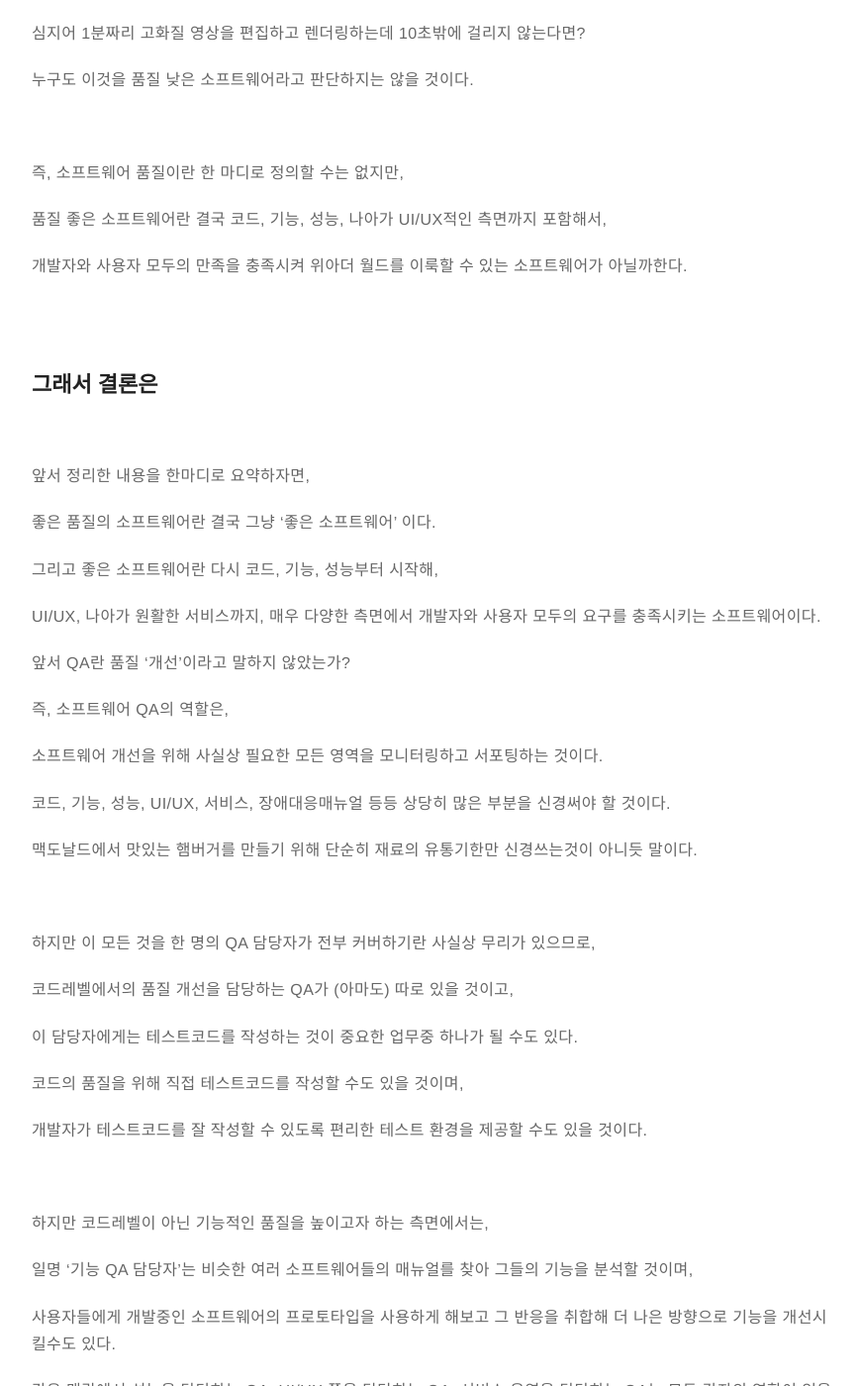
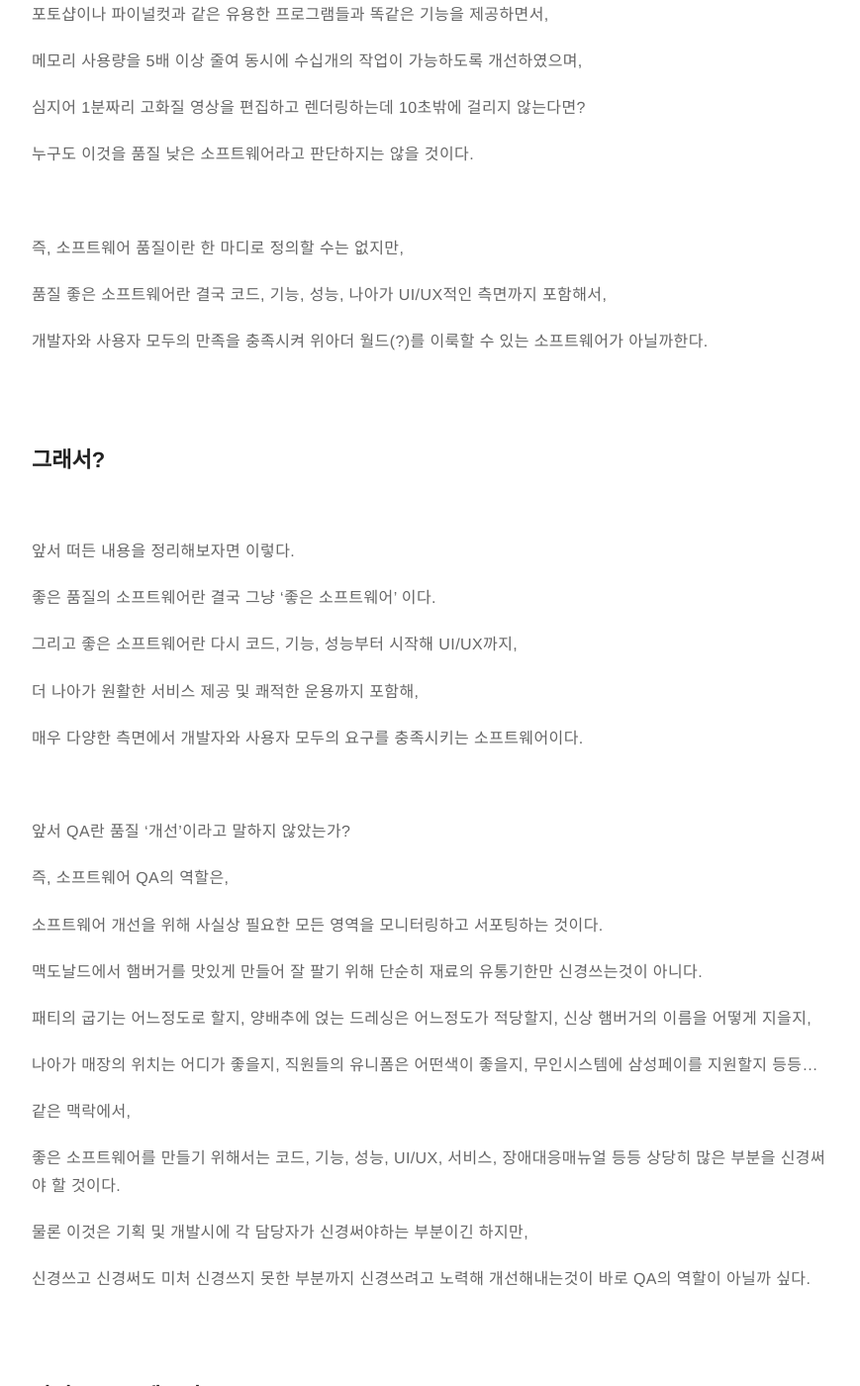
Before and after one commit to itholic/itholic.github.io, a Jekyll site: the page built from _posts/qa/2019-04-05-qa-what-is-qa.md, in a window 1280 px wide and 1400 px high, scrolled down 3163 px. Shown: the whole window at 99% size, without its empty margins (203-1072 px from the left). Built offline with Jekyll 4.4.1, drawn with Linux system fonts in a browser that asks for light colours; comment, search, counter and statistics services are not loaded; some of the changed text lies outside the part shown.

Commit message:
[qa][update] what is qa

```diff
--- a/_posts/qa/2019-04-05-qa-what-is-qa.md
+++ b/_posts/qa/2019-04-05-qa-what-is-qa.md
@@ -89,7 +89,7 @@ sitemap:
 
 <br/>
 
-1. 적절한 디자인패턴을 적재적소에 적용해 확장성있고 유지보수가 용이한 코드일까?
+#### 1. 적절한 디자인패턴을 적재적소에 적용해 확장성있고 유지보수가 용이한 코드일까?
 
 코드레벨에서 생각해본다면 그럴 수도 있을 것 같다.
 
@@ -101,7 +101,7 @@ Python 코드라고 가정한다면 PEP8 규칙을 잘 지킨 깔끔한 코드
 
 <br/>
 
-2. 기존의 소프트웨어에서 제공하지 않던 새로운 기능, 혹은 같은 기능을 훨씬 편하게 제공하는 소프트웨어 일까?
+#### 2. 기존의 소프트웨어에서 제공하지 않던 새로운 기능, 혹은 같은 기능을 훨씬 편하게 제공하는 소프트웨어 일까?
 
 이번엔 코드레벨이 아닌 사용자 레벨에서 생각해봤다.
 
@@ -115,17 +115,17 @@ Python 코드라고 가정한다면 PEP8 규칙을 잘 지킨 깔끔한 코드
 
 만약 페이스북의 코드가 알고보니 초급 개발자가 연습삼아 개발한 끔찍한 스파게티 코드로 이루어져 있다고해서,
 
-사용자들의 페이스북을 품질 낮은 소프트웨어라고 판단할까?
+사용자들이 페이스북을 품질 낮은 소프트웨어라고 판단할까?
 
 <br/>
 
-3. 기존의 소프트웨어보다 성능상 매우 뛰어난 소프트웨어?
+#### 3. 기존의 소프트웨어보다 성능상 매우 뛰어난 소프트웨어?
 
 마지막으로, 성능적인 측면에서 보자면, 이 또한 그럴 수도 있을 것 같다.
 
 포토샵이나 파이널컷과 같은 유용한 프로그램들과 똑같은 기능을 제공하면서,
 
-메모리 사용량을 5배 이상 줄여 동시에 수십개의 작업을 동시에 할 수 있도록 개선하였으며,
+메모리 사용량을 5배 이상 줄여 동시에 수십개의 작업이 가능하도록 개선하였으며,
 
 심지어 1분짜리 고화질 영상을 편집하고 렌더링하는데 10초밖에 걸리지 않는다면?
 
@@ -137,21 +137,25 @@ Python 코드라고 가정한다면 PEP8 규칙을 잘 지킨 깔끔한 코드
 
 품질 좋은 소프트웨어란 결국 코드, 기능, 성능, 나아가 UI/UX적인 측면까지 포함해서,
 
-개발자와 사용자 모두의 만족을 충족시켜 위아더 월드를 이룩할 수 있는 소프트웨어가 아닐까한다.
+개발자와 사용자 모두의 만족을 충족시켜 위아더 월드(?)를 이룩할 수 있는 소프트웨어가 아닐까한다.
 
 <br/>
 
-## 그래서 결론은
+## 그래서?
 
 <br/>
 
-앞서 정리한 내용을 한마디로 요약하자면,
+앞서 떠든 내용을 정리해보자면 이렇다.
 
 좋은 품질의 소프트웨어란 결국 그냥 '좋은 소프트웨어' 이다.
 
-그리고 좋은 소프트웨어란 다시 코드, 기능, 성능부터 시작해,
+그리고 좋은 소프트웨어란 다시 코드, 기능, 성능부터 시작해 UI/UX까지,
 
-UI/UX, 나아가 원활한 서비스까지, 매우 다양한 측면에서 개발자와 사용자 모두의 요구를 충족시키는 소프트웨어이다.
+더 나아가 원활한 서비스 제공 및 쾌적한 운용까지 포함해,
+
+매우 다양한 측면에서 개발자와 사용자 모두의 요구를 충족시키는 소프트웨어이다.
+
+<br/>
 
 앞서 QA란 품질 '개선'이라고 말하지 않았는가?
 
@@ -159,11 +163,31 @@ UI/UX, 나아가 원활한 서비스까지, 매우 다양한 측면에서 개발
 
 소프트웨어 개선을 위해 사실상 필요한 모든 영역을 모니터링하고 서포팅하는 것이다.
 
-코드, 기능, 성능, UI/UX, 서비스, 장애대응매뉴얼 등등 상당히 많은 부분을 신경써야 할 것이다.
+맥도날드에서 햄버거를 맛있게 만들어 잘 팔기 위해 단순히 재료의 유통기한만 신경쓰는것이 아니다.
 
-맥도날드에서 맛있는 햄버거를 만들기 위해 단순히 재료의 유통기한만 신경쓰는것이 아니듯 말이다.
+패티의 굽기는 어느정도로 할지, 양배추에 얹는 드레싱은 어느정도가 적당할지, 신상 햄버거의 이름을 어떻게 지을지,
+
+나아가 매장의 위치는 어디가 좋을지, 직원들의 유니폼은 어떤색이 좋을지, 무인시스템에 삼성페이를 지원할지 등등...
+
+같은 맥락에서,
+
+좋은 소프트웨어를 만들기 위해서는 코드, 기능, 성능, UI/UX, 서비스, 장애대응매뉴얼 등등 상당히 많은 부분을 신경써야 할 것이다.
+
+물론 이것은 기획 및 개발시에 각 담당자가 신경써야하는 부분이긴 하지만,
+
+신경쓰고 신경써도 미처 신경쓰지 못한 부분까지 신경쓰려고 노력해 개선해내는것이 바로 QA의 역할이 아닐까 싶다.
 
 <br/>
+
+## 다시, QA = 테스터 ?
+
+<br/>
+
+앞에서 QA의 역할에 대해 열심히 떠들어댔다.
+
+그렇다면 왜 QA는 단순히 테스터가 아닌지 다시 한 번 생각해보자.
+
+앞서 QA가 커버해야하는 영역은 상당히 넓고 복합적인 부분이라는 점을 강조했다.
 
 하지만 이 모든 것을 한 명의 QA 담당자가 전부 커버하기란 사실상 무리가 있으므로,
 
```
